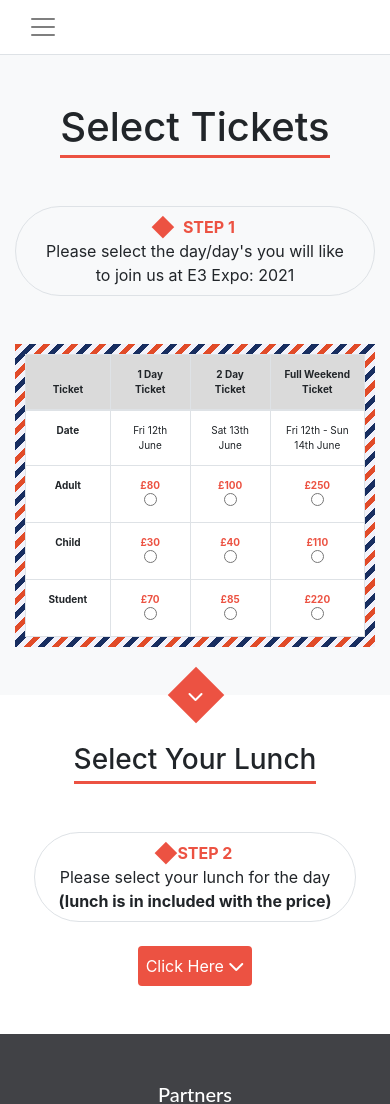
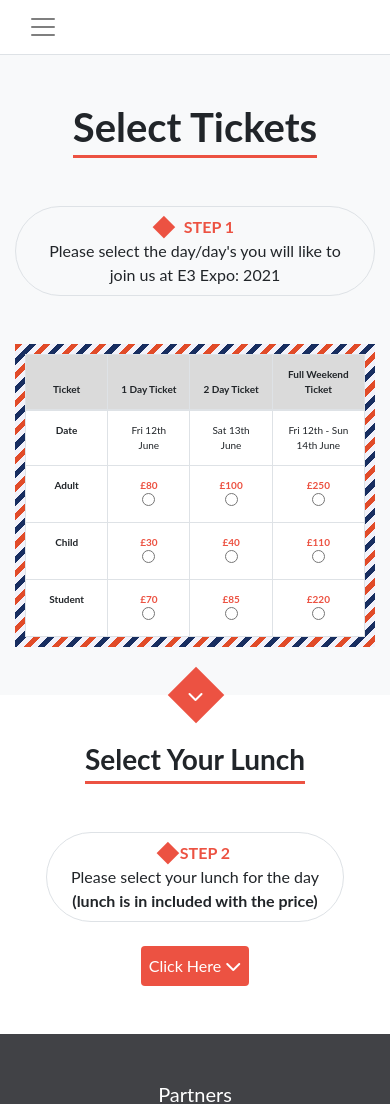
Before and after one commit to DcRonan/conference-page, a website: page tickets.html in a window 390 px wide. Shown: the top 1104 px of the page. Drawn offline with nearby package versions, Linux system fonts and the light colour scheme; a web font is replaced by a local one.

Commit message:
changed fonts and finished all pages

```diff
--- a/tickets.html
+++ b/tickets.html
@@ -89,11 +89,11 @@
     <main class="row">
         <!-- TICKETS SECTION -->
         <section class="col-12 tickets-section pb-5 bg-light">
-            <h1 class="pb-1 mb-5 mt-5">
+            <h1 class="pb-1 mb-5 mt-5 text-lato-reg font-weight-bold">
                 Select Tickets
             </h1>
             <div
-                class="rounded-pill pr-4 pl-4 pb-2 pt-2 border border-silver text-center d-flex flex-column flex-md-row">
+                class="rounded-pill pr-4 pl-4 pb-2 pt-2 border border-silver text-center d-flex flex-column flex-md-row text-lato-reg">
                 <span class="font-weight-bold mr-md-3">
                     <i class="fas fa-square-full mr-2"></i>
                     STEP 1
@@ -102,7 +102,7 @@
             </div>
             <!-- TABLE -->
             <div class="table-responsive mt-5 tickets-table">
-                <table class="table table-bordered text-center m-auto">
+                <table class="table table-bordered text-center m-auto text-lato-reg">
                     <thead>
                         <tr class="table-active">
                             <th scope="col">
@@ -195,11 +195,11 @@
                 <i class="fas fa-square-full square-middle position-absolute"></i>
                 <i class="fas fa-chevron-down position-relative text-white"></i>
             </div>
-            <h3 class="pb-1 mb-5 mt-5">
+            <h3 class="pb-1 mb-5 mt-5 text-lato-reg font-weight-bold">
                 Select Your Lunch
             </h3>
             <div
-                class="rounded-pill pr-4 pl-4 pb-2 pt-2 border border-silver text-center d-flex flex-column flex-md-row mb-2">
+                class="rounded-pill pr-4 pl-4 pb-2 pt-2 border border-silver text-center d-flex flex-column flex-md-row mb-2 text-lato-reg">
                 <span class="font-weight-bold mr-md-3">
                     <i class="fas fa-square-full"></i>
                     STEP 2
@@ -208,7 +208,7 @@
             </div>
             <div>
                 <button onclick="hideLunchBtn()" id="lunch-btn" type="button"
-                    class="btn mt-3 bg-orange border-0 text-white p-2" data-toggle="collapse"
+                    class="btn mt-3 bg-orange border-0 text-white p-2 text-lato-reg" data-toggle="collapse"
                     data-target="#menu-collapse" aria-expanded="false" aria-controls="menu-collapse">
                     Click Here <i class="fas fa-chevron-down text-white"></i>
                 </button>
@@ -369,7 +369,7 @@
         <!-- PARTNERS -->
         <section class="col-12 bg-footer p-5 text-white top-footer">
             <div>
-                <h5 class="pb-1">
+                <h5 class="pb-1 text-lato-reg">
                     Partners
                 </h5>
             </div>
```
Also changed, not shown: about.html (+9 -9 lines), index.html (+4 -4 lines).
